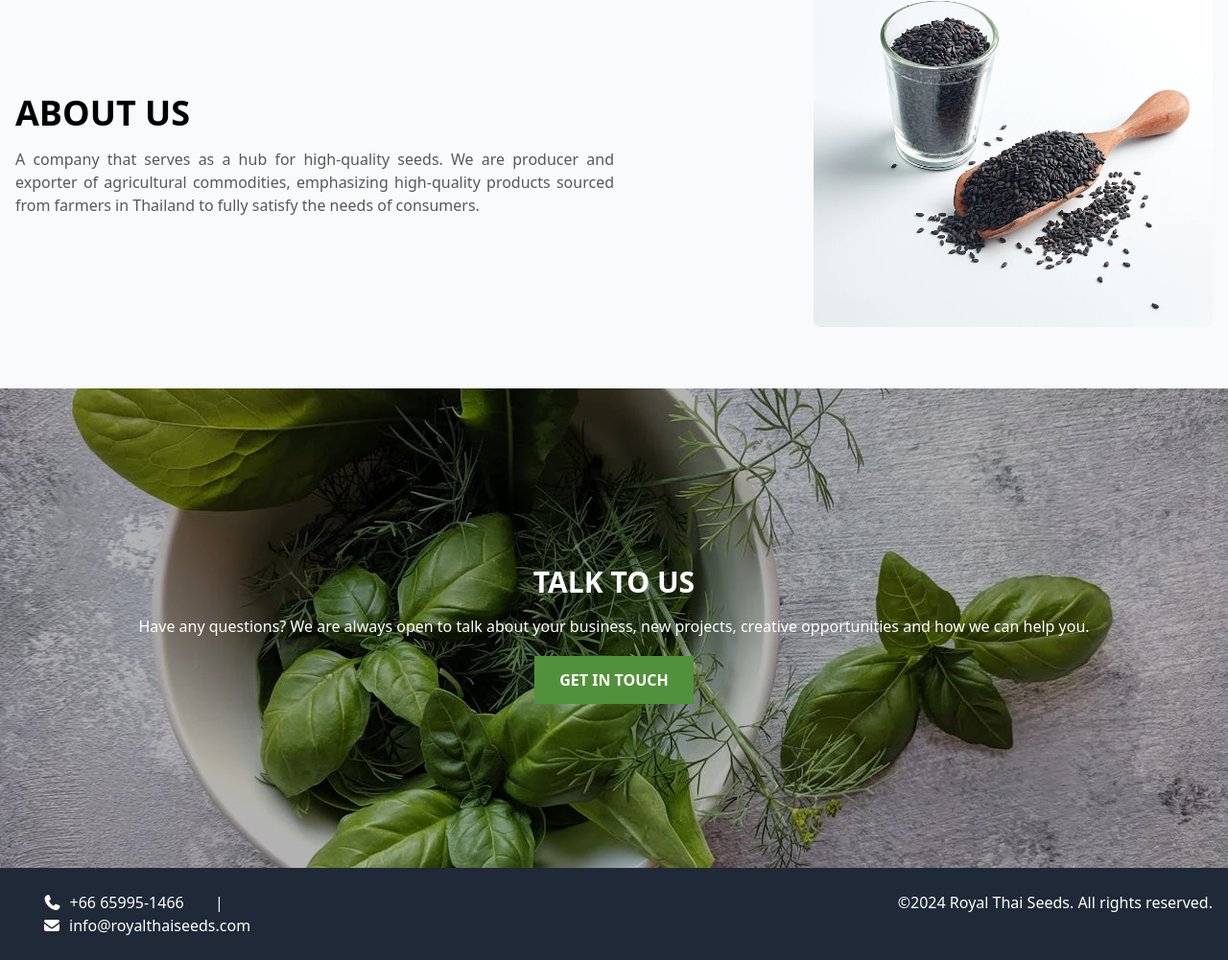
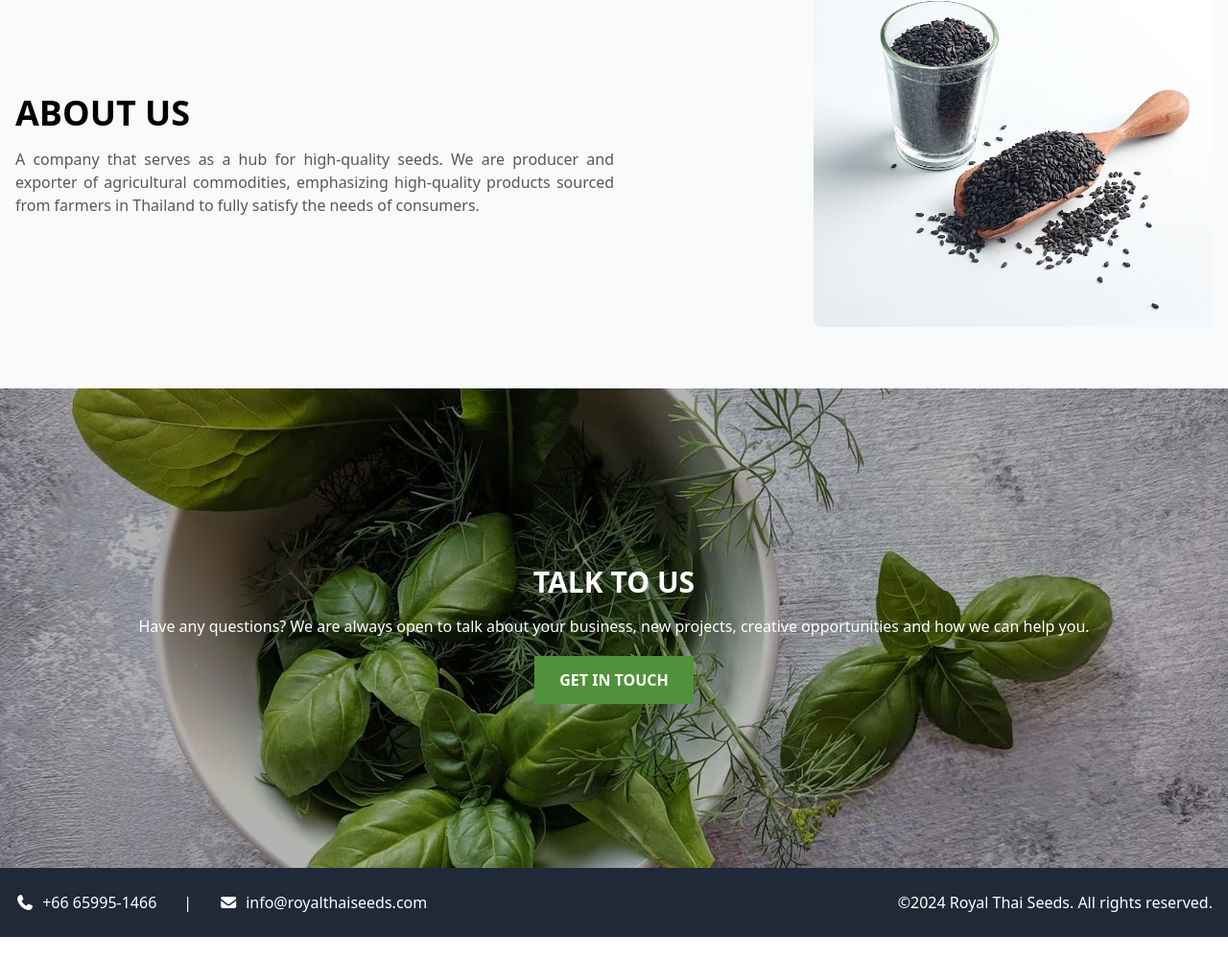
Before and after one commit to patiphon-junior01/royalthaiseeds, a plain HTML site: page index.html in a window 1280 px wide. Shown: the part 1359-2360 px from the top of the page at 96% size. After the commit the page ends 2336 px from the top, so only its background shows below. Drawn offline with nearby package versions, Linux system fonts and the light colour scheme.

Commit message:
update again

```diff
--- a/index.html
+++ b/index.html
@@ -147,7 +147,7 @@
     <!-- Footer -->
     <footer class="bg-gray-800 text-white py-6">
         <div class="container mx-auto flex lg:justify-between justify-center px-4 text-center">
-            <nav class="lg:space-x-7 space-x-2 lg:inline hidden ">
+            <nav class="lg:space-x-7 space-x-2 lg:flex hidden">
                 <a href="tel:0659951466" aria-label="Phone Number: 0659951466"><i class="fa-solid fa-phone"></i>
                     <span class="ml-1 lg:inline ">
                         +66 65995-1466</span>
```
